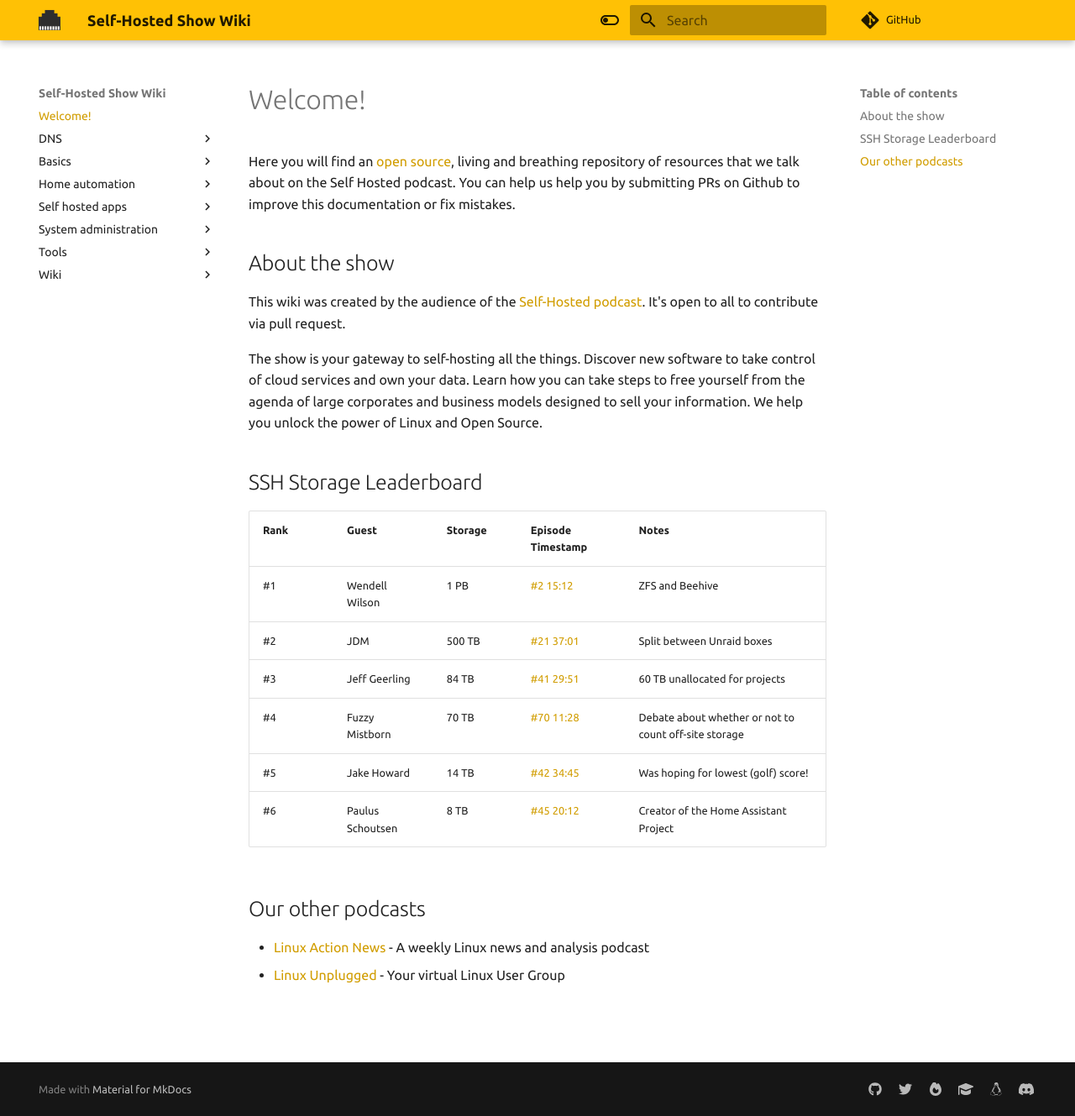
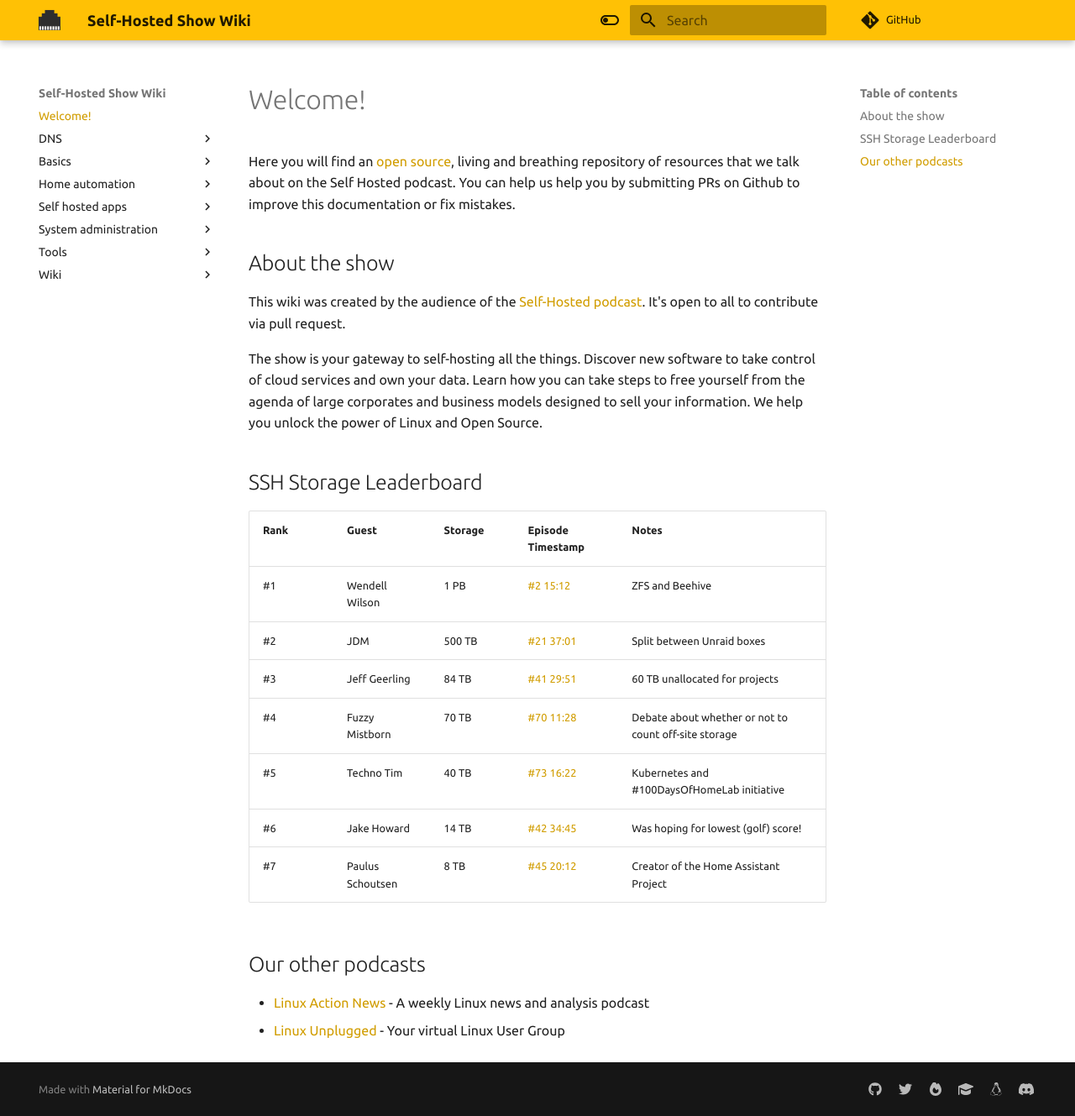
Before and after one commit to selfhostedshow/wiki, an MkDocs documentation site: the page built from docs/index.md, in a window 1280 px wide and 1329 px high. Shown: the whole window at 84% size. Built offline with MkDocs 1.6.1 and Material for MkDocs 9.7.7, drawn with Linux system fonts in a browser that asks for light colours; comment, search, counter and statistics services are not loaded.

Commit message:
Add TechnoTim to the leaderboard (#123)

```diff
--- a/docs/index.md
+++ b/docs/index.md
@@ -16,8 +16,9 @@ The show is your gateway to self-hosting all the things. Discover new software t
 | #2   | JDM              | 500 TB  | [#21 37:01](https://selfhosted.show/21) | Split between Unraid boxes                            |
 | #3   | Jeff Geerling    | 84 TB   | [#41 29:51](https://selfhosted.show/41) | 60 TB unallocated for projects                        |
 | #4   | Fuzzy Mistborn   | 70 TB   | [#70 11:28](https://selfhosted.show/70) | Debate about whether or not to count off-site storage |
-| #5   | Jake Howard      | 14 TB   | [#42 34:45](https://selfhosted.show/42) | Was hoping for lowest (golf) score!                   |
-| #6   | Paulus Schoutsen | 8 TB    | [#45 20:12](https://selfhosted.show/45) | Creator of the Home Assistant Project                 |
+| #5   | Techno Tim       | 40 TB   | [#73 16:22](https://selfhosted.show/73) | Kubernetes and #100DaysOfHomeLab initiative           |
+| #6   | Jake Howard      | 14 TB   | [#42 34:45](https://selfhosted.show/42) | Was hoping for lowest (golf) score!                   |
+| #7   | Paulus Schoutsen | 8 TB    | [#45 20:12](https://selfhosted.show/45) | Creator of the Home Assistant Project                 |
 
 ## Our other podcasts
 
```
